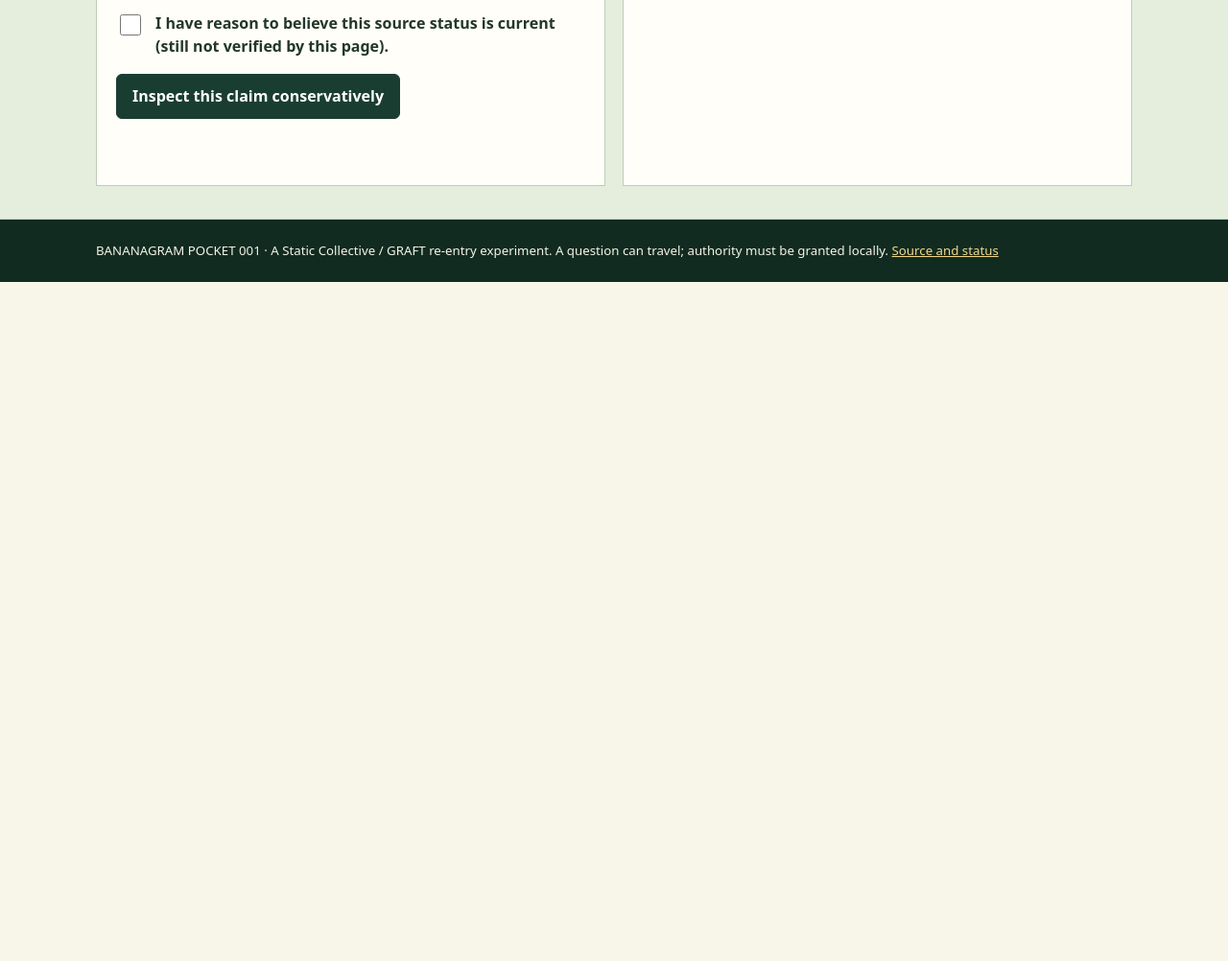
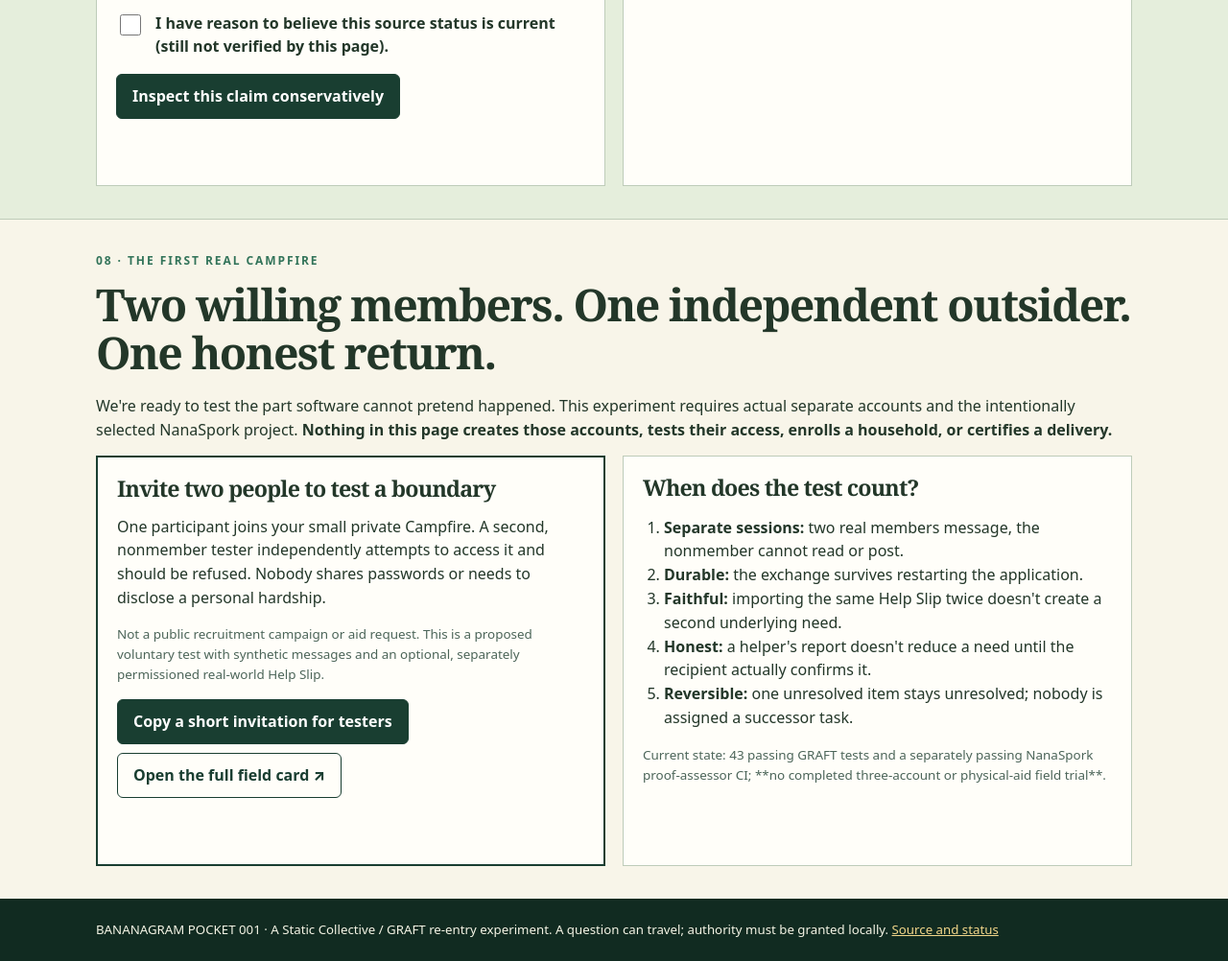
Before and after one commit to the-static-collective/GRAFT, a plain HTML site: page reentry/jubilee-banana/pocket/index.html in a window 1280 px wide. Shown: the part 8415-9417 px from the top of the page at 96% size. Before the commit the page ends 8709 px from the top, so only its background shows below. Drawn offline with Linux system fonts and the light colour scheme.

Commit message:
ux(garden): offer a gentle two-member/nonmember field trial invitation and a link to NanaSpork proof card

```diff
--- a/reentry/jubilee-banana/pocket/index.html
+++ b/reentry/jubilee-banana/pocket/index.html
@@ -203,6 +203,29 @@ strong.privacy{color:#a34044}.smallprint{font-size:.8rem;color:#506359}.tag{font
  </div>
 </div>
 </div></section>
+<section id="field-trial"><div class="container">
+<div class="kicker">08 · THE FIRST REAL CAMPFIRE</div>
+<h2>Two willing members. One independent outsider. One honest return.</h2>
+<p>We're ready to test the part software cannot pretend happened. This experiment requires actual separate accounts and the intentionally selected NanaSpork project. <strong>Nothing in this page creates those accounts, tests their access, enrolls a household, or certifies a delivery.</strong></p>
+<div class="grid">
+ <div class="box emphasis"><h3>Invite two people to test a boundary</h3>
+ <p>One participant joins your small private Campfire. A second, nonmember tester independently attempts to access it and should be refused. Nobody shares passwords or needs to disclose a personal hardship.</p>
+ <p class="hint">Not a public recruitment campaign or aid request. This is a proposed voluntary test with synthetic messages and an optional, separately permissioned real-world Help Slip.</p>
+ <div class="actions"><button type="button" id="fieldTrialCopy">Copy a short invitation for testers</button><a class="button secondary" href="https://github.com/the-static-collective/BananaSpork/blob/feat/field-specimen-independent-proof-002/docs/field-specimen-002.md" target="_blank" rel="noopener noreferrer">Open the full field card ↗</a></div>
+ <p id="fieldTrialStatus" class="status" role="status"></p>
+ </div>
+ <div class="box"><h3>When does the test count?</h3>
+ <ol>
+  <li><strong>Separate sessions:</strong> two real members message, the nonmember cannot read or post.</li>
+  <li><strong>Durable:</strong> the exchange survives restarting the application.</li>
+  <li><strong>Faithful:</strong> importing the same Help Slip twice doesn't create a second underlying need.</li>
+  <li><strong>Honest:</strong> a helper's report doesn't reduce a need until the recipient actually confirms it.</li>
+  <li><strong>Reversible:</strong> one unresolved item stays unresolved; nobody is assigned a successor task.</li>
+ </ol>
+ <p class="hint">Current state: 43 passing GRAFT tests and a separately passing NanaSpork proof-assessor CI; **no completed three-account or physical-aid field trial**.</p>
+ </div>
+</div>
+</div></section>
 </main>
 <footer class="footer"><div class="container">BANANAGRAM POCKET 001 · A Static Collective / GRAFT re-entry experiment. A question can travel; authority must be granted locally. <a href="https://github.com/the-static-collective/GRAFT/pull/2">Source and status</a></div></footer>
 <script type="module" src="./app.mjs"></script>
```
